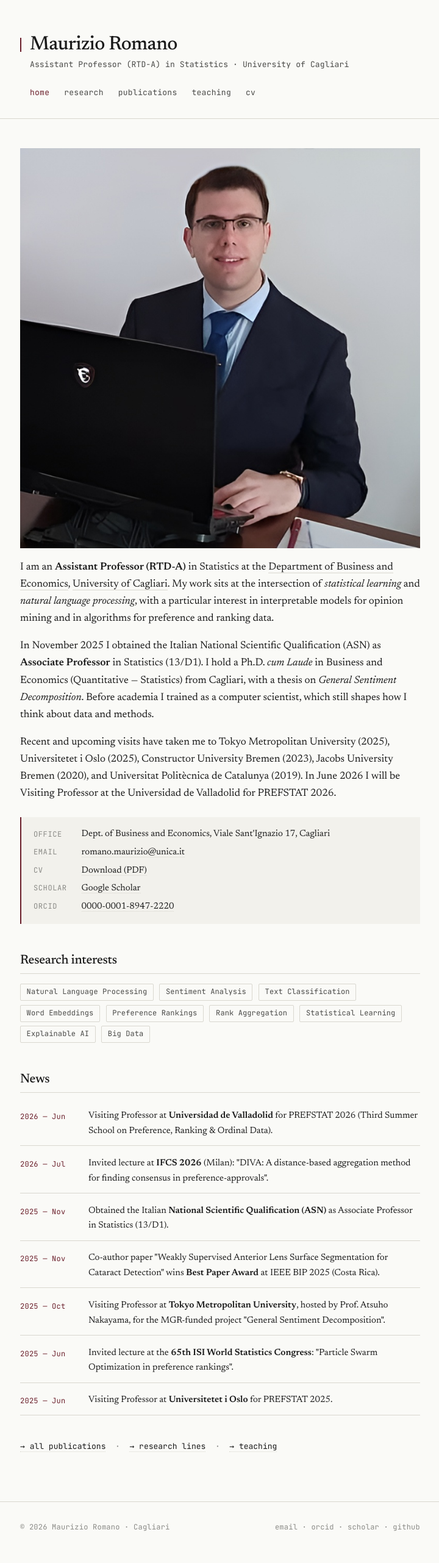
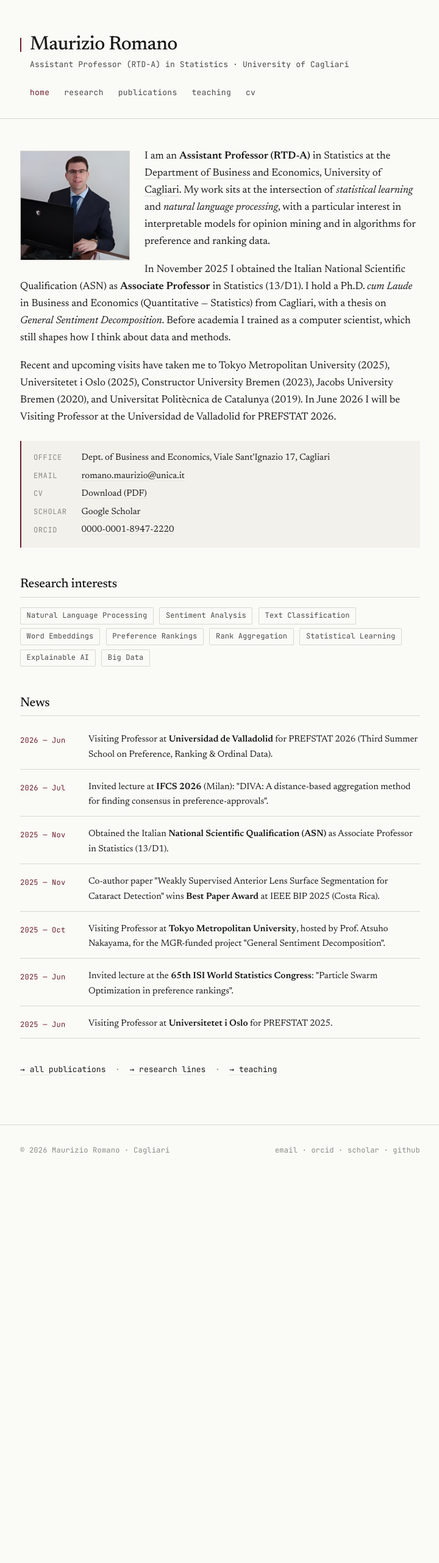
Before and after one commit to maurizioromano/maurizioromano.github.io, a Jekyll site: the page built from index.md, in a window 1280 px wide. Shown: the whole page at 61% size, without its empty margins (279-999 px from the left). Built offline with Jekyll 4.4.1, drawn with Linux system fonts in a browser that asks for light colours; after the commit the page ends 1945 px from its top, so only the background shows below that.

Commit message:
Update style.scss
Add CSS for profile photo

```diff
--- a/assets/css/style.scss
+++ b/assets/css/style.scss
@@ -338,6 +338,26 @@ li { margin-bottom: 0.4rem; }
   .pub { page-break-inside: avoid; }
 }
 
+/* ---------- Profile photo ---------- */
+.profile-square {
+  float: left;
+  width: 180px;
+  height: 180px;
+  object-fit: cover;
+  margin: 0.25rem 1.5rem 0.75rem 0;
+  border: 1px solid var(--rule);
+}
+
+@media (max-width: 640px) {
+  .profile-square {
+    float: none;
+    display: block;
+    width: 140px;
+    height: 140px;
+    margin: 0 auto 1.25rem;
+  }
+}
+
 /* ---------- 13. Dark mode (auto, optional) ------------------------ */
 @media (prefers-color-scheme: dark) {
   :root {
```
